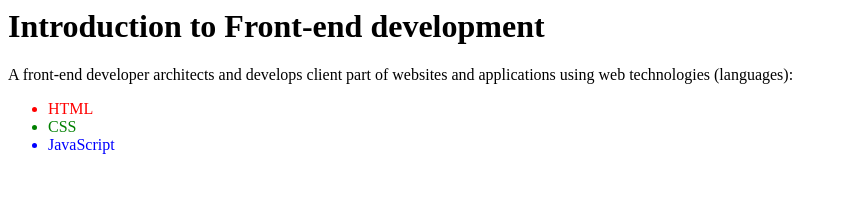
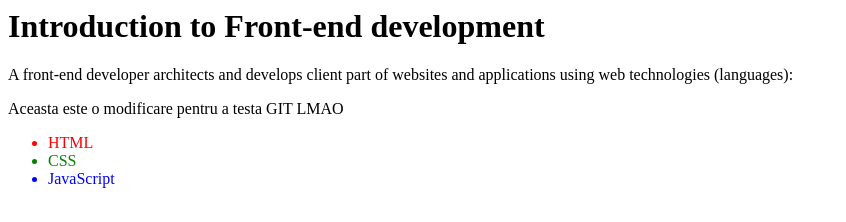
Before and after one commit to imtheboo/Homework, a plain HTML site: page index.html in a window 1280 px wide. Shown: the whole page, without its empty margins (0-846 px from the left). Drawn offline with Linux system fonts and the light colour scheme.

Commit message:
New Paragraph added

```diff
--- a/index.html
+++ b/index.html
@@ -1,6 +1,8 @@
 <h1>Introduction to Front-end development</h1>
 
 <p>A front-end developer architects and develops client part of websites and applications using web technologies (languages):</p>
+
+<p>Aceasta este o modificare pentru a testa GIT LMAO</p>
 
 <ul>
 
```
